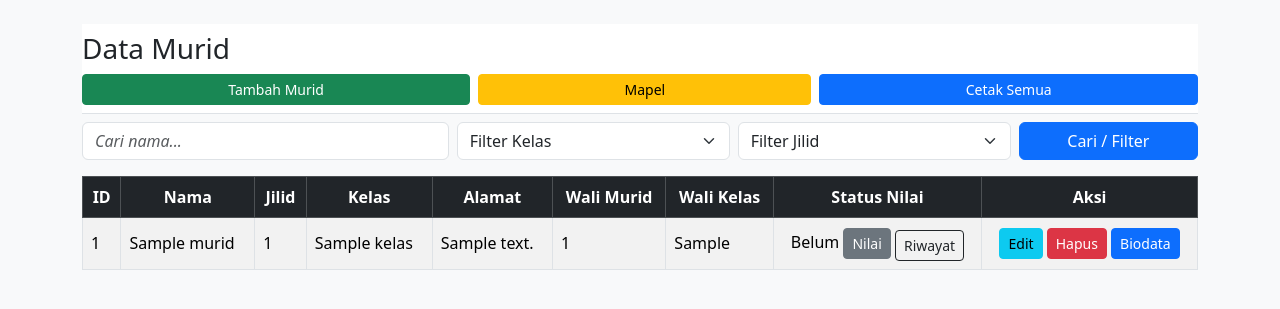
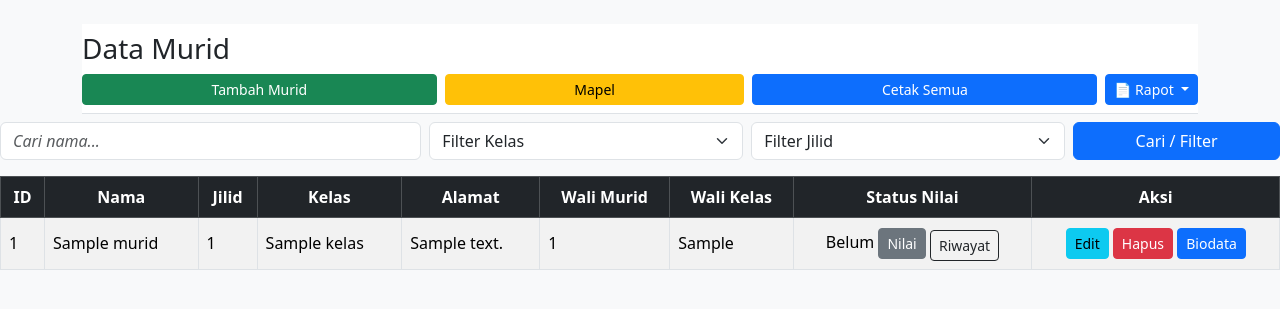
Before and after one commit to ulumuddin87/gitHubRailway, a Flask app: template templates/data_murid.html in a window 1280 px wide. Shown: the part 56-365 px from the top of the page. Run offline with Flask 3, Linux system fonts and the light colour scheme; the template is opened without the code that fills it: most values are stand-ins (such as "Sample title", 1, 10 or a date in 2020); some libraries are stand-ins or nearby versions.

Commit message:
tombol rapot

```diff
--- a/templates/data_murid.html
+++ b/templates/data_murid.html
@@ -8,6 +8,22 @@
     <a href="{{ url_for('add_murid') }}" class="btn btn-success btn-sm flex-fill">Tambah Murid</a>
     <a href="{{ url_for('data_mapel') }}" class="btn btn-warning btn-sm flex-fill">Mapel</a>
     <a href="{{ url_for('cetak_data') }}" class="btn btn-primary btn-sm flex-fill">Cetak Semua</a>
+      <button type="button" class="btn btn-sm btn-primary dropdown-toggle" data-bs-toggle="dropdown" aria-expanded="false">
+      📄 Rapot
+    </button>
+    <ul class="dropdown-menu">
+      <li>
+        <a class="dropdown-item" href="{{ url_for('rapot', murid_id=m.id, semester='Ganjil') }}">
+          Semester Ganjil
+        </a>
+      </li>
+      <li>
+        <a class="dropdown-item" href="{{ url_for('rapot', murid_id=m.id, semester='Genap') }}">
+          Semester Genap
+        </a>
+      </li>
+    </ul>
+  </div>
   </div>
 </div>
 <!-- Form Pencarian & Filter -->
```
